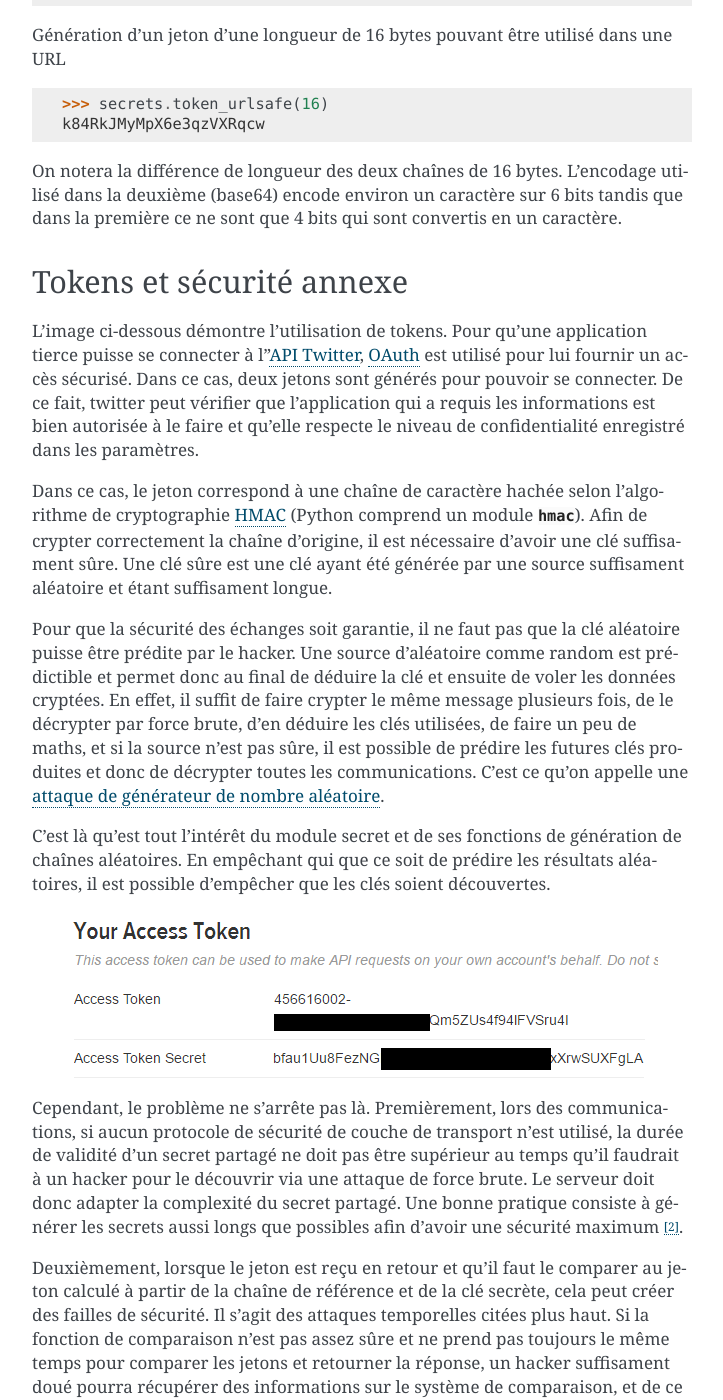
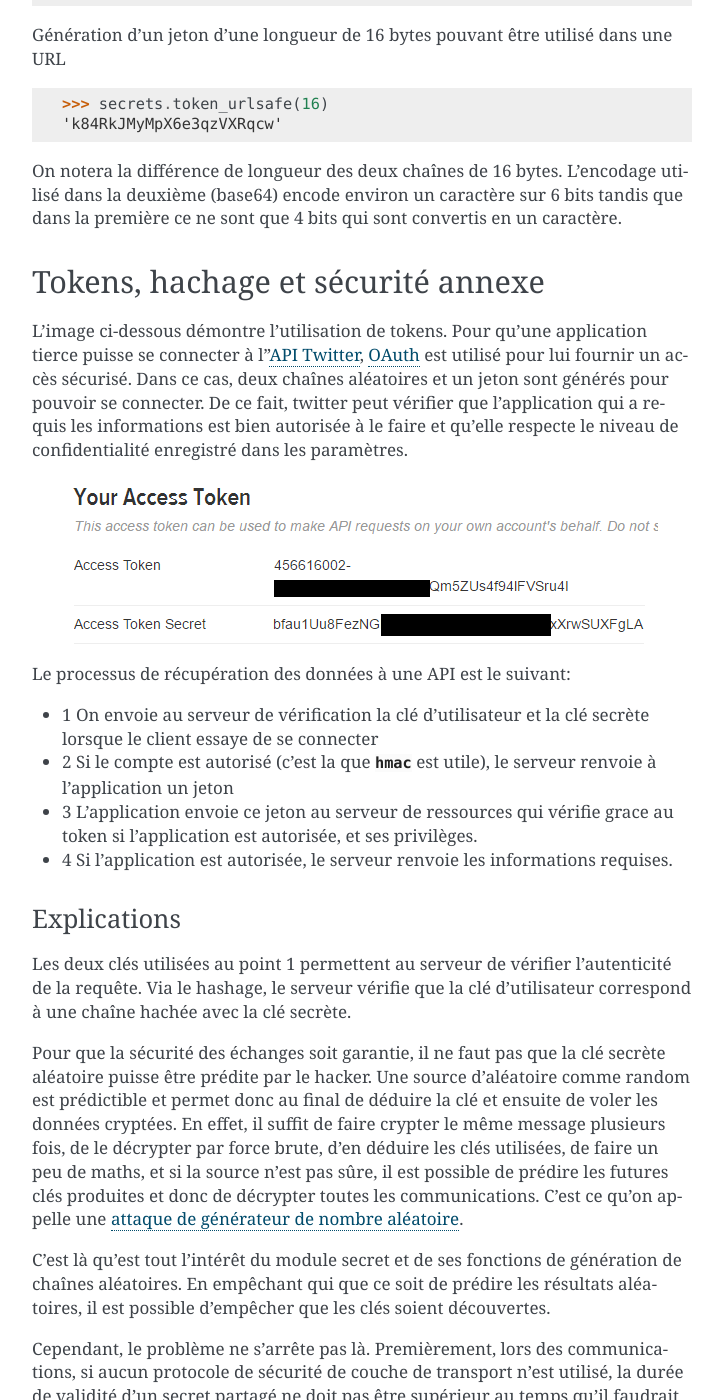
Before and after one commit to HE-Arc/livre-python, a Sphinx documentation site: the page built from source/secrets/index.rst, in a window 1280 px wide and 1400 px high, scrolled down 2574 px. Shown: the whole window, without its empty margins (388-1111 px from the left). Built offline with Sphinx 7.4.7, drawn with Linux system fonts in a browser that asks for light colours; some of the changed text lies outside the part shown.

Commit message:
correction de hmac, ajout d'un exemple de comparaison, ajout de précisions concernant la requête avec oauth

```diff
--- a/source/secrets/index.rst
+++ b/source/secrets/index.rst
@@ -71,31 +71,47 @@
 .. code-block:: pycon
 
     >>> secrets.token_urlsafe(16)
-    k84RkJMyMpX6e3qzVXRqcw
+    'k84RkJMyMpX6e3qzVXRqcw'
 
 On notera la différence de longueur des deux chaînes de 16 bytes. L'encodage utilisé dans la deuxième (base64) encode environ un caractère sur 6 bits tandis que dans la première ce ne sont que 4 bits qui sont convertis en un caractère.
 
 
-Tokens et sécurité annexe
--------------------------
+Tokens, hachage et sécurité annexe
+----------------------------------
 
-L'image ci-dessous démontre l'utilisation de tokens. Pour qu'une application tierce puisse se connecter à l'`API Twitter`_, OAuth_ est utilisé pour lui fournir un accès sécurisé. Dans ce cas, deux jetons sont générés pour pouvoir se connecter. De ce fait, twitter peut vérifier que l'application qui a requis les informations est bien autorisée à le faire et qu'elle respecte le niveau de confidentialité enregistré dans les paramètres.
-
-Dans ce cas, le jeton correspond à une chaîne de caractère hachée selon l'algorithme de cryptographie HMAC_ (Python comprend un module :py:mod:`hmac`). Afin de crypter correctement la chaîne d'origine, il est nécessaire d'avoir une clé suffisament sûre. Une clé sûre est une clé ayant été générée par une source suffisament aléatoire et étant suffisament longue.
-
-Pour que la sécurité des échanges soit garantie, il ne faut pas que la clé aléatoire puisse être prédite par le hacker. Une source d'aléatoire comme random est prédictible et permet donc au final de déduire la clé et ensuite de voler les données cryptées. En effet, il suffit de faire crypter le même message plusieurs fois, de le décrypter par force brute, d'en déduire les clés utilisées, de faire un peu de maths, et si la source n'est pas sûre, il est possible de prédire les futures clés produites et donc de décrypter toutes les communications. C'est ce qu'on appelle une `attaque de générateur de nombre aléatoire`_.
-
-C'est là qu'est tout l'intérêt du module secret et de ses fonctions de génération de chaînes aléatoires. En empêchant qui que ce soit de prédire les résultats aléatoires, il est possible d'empêcher que les clés soient découvertes.
+L'image ci-dessous démontre l'utilisation de tokens. Pour qu'une application tierce puisse se connecter à l'`API Twitter`_, OAuth_ est utilisé pour lui fournir un accès sécurisé. Dans ce cas, deux chaînes aléatoires et un jeton sont générés pour pouvoir se connecter. De ce fait, twitter peut vérifier que l'application qui a requis les informations est bien autorisée à le faire et qu'elle respecte le niveau de confidentialité enregistré dans les paramètres.
 
 .. image:: ./img/exampleTwitterApi.PNG
     :scale: 100%
     :align: center
     :alt: twitter exemple of the use of tokens
 
+Le processus de récupération des données à une API est le suivant:
+
+- 1 On envoie au serveur de vérification la clé d'utilisateur et la clé secrète lorsque le client essaye de se connecter
+- 2 Si le compte est autorisé (c'est la que :py:mod:`hmac` est utile), le serveur renvoie à l'application un jeton
+- 3 L'application envoie ce jeton au serveur de ressources qui vérifie grace au token si l'application est autorisée, et ses privilèges.
+- 4 Si l'application est autorisée, le serveur renvoie les informations requises.
+
+Explications
+************
+Les deux clés utilisées au point 1 permettent au serveur de vérifier l'autenticité de la requête. Via le hashage, le serveur vérifie que la clé d'utilisateur correspond à une chaîne hachée avec la clé secrète.
+
+Pour que la sécurité des échanges soit garantie, il ne faut pas que la clé secrète aléatoire puisse être prédite par le hacker. Une source d'aléatoire comme random est prédictible et permet donc au final de déduire la clé et ensuite de voler les données cryptées. En effet, il suffit de faire crypter le même message plusieurs fois, de le décrypter par force brute, d'en déduire les clés utilisées, de faire un peu de maths, et si la source n'est pas sûre, il est possible de prédire les futures clés produites et donc de décrypter toutes les communications. C'est ce qu'on appelle une `attaque de générateur de nombre aléatoire`_.
+
+C'est là qu'est tout l'intérêt du module secret et de ses fonctions de génération de chaînes aléatoires. En empêchant qui que ce soit de prédire les résultats aléatoires, il est possible d'empêcher que les clés soient découvertes.
 
 Cependant, le problème ne s'arrête pas là. Premièrement, lors des communications, si aucun protocole de sécurité de couche de transport n'est utilisé, la durée de validité d'un secret partagé ne doit pas être supérieur au temps qu'il faudrait à un hacker pour le découvrir via une attaque de force brute. Le serveur doit donc adapter la complexité du secret partagé. Une bonne pratique consiste à générer les secrets aussi longs que possibles afin d'avoir une sécurité maximum [#rfc5849]_.
 
-Deuxièmement, lorsque le jeton est reçu en retour et qu'il faut le comparer au jeton calculé à partir de la chaîne de référence et de la clé secrète, cela peut créer des failles de sécurité. Il s'agit des attaques temporelles citées plus haut. Si la fonction de comparaison n'est pas assez sûre et ne prend pas toujours le même temps pour comparer les jetons et retourner la réponse, un hacker suffisament doué pourra récupérer des informations sur le système de comparaison, et de ce fait déduire le jeton correct en le devinant bytes après bytes.
+Deuxièmement, lorsque le serveur de vérification reçoit les deux clés et que le serveur de ressources reçoit le jeton, ils doivent les vérifier. Cette étape peut également créer des failles de sécurité. Il s'agit des attaques temporelles citées plus haut. Si la fonction de comparaison n'est pas assez sûre et ne prend pas toujours le même temps pour comparer les jetons et retourner la réponse, un hacker suffisament doué pourra récupérer des informations sur le système de comparaison, et de ce fait déduire le jeton correct en le devinant bytes après bytes par exemple.
+
+La différence entre une comparaison normale et la fonction :py:func:`secrets.compare_digest()` réside dans le temps passé à comparer les chaînes.
+
+Lors du test de "AAA"=="BBB", lorsque le premier byte est faux, la fonction renvoie false tandis que secrets.compare_digest("AAA","BBB") continue comme si de rien était et renvoie false après avoir parcouru tous les bytes.
+
+Pour un pirate, le premier test offre une faille magnifique. Il suffit d'envoyer à la suite des chaînes de deux bytes en ne faisant varier que le premier, et regarder quelle combinaison prend le plus de temps à être vérifiée. Celle qui prend le plus de temps est celle dont la fonction a validé le premier byte et a renvoyé false au deuxième tandis que les temps plus courts correspondent à un renvoi de false déjà au premier byte.
+En connaissant ce problème, il est facile de deviner un mot de passe, en essayant pour chaque byte.
+
 
 Conclusion
 ----------
```
